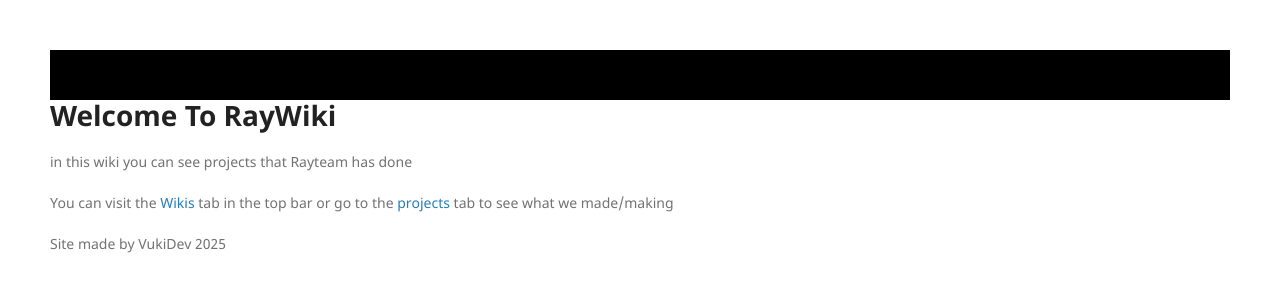
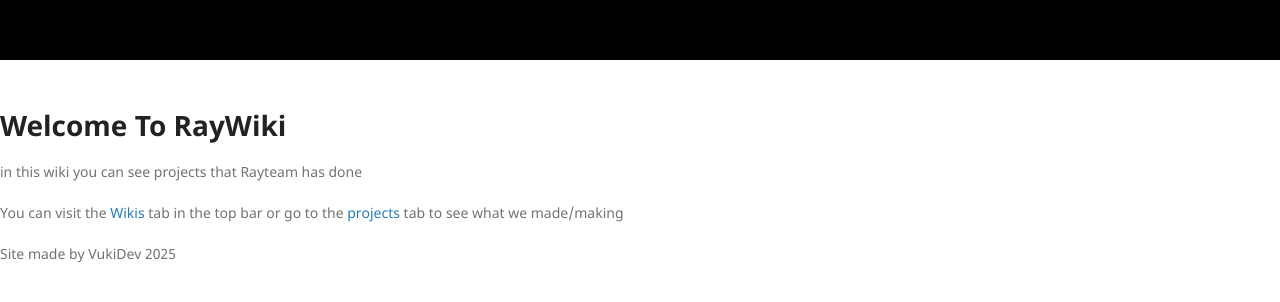
Before and after one commit to RayWiki/RayWiki.github.io, a Jekyll site: the page built from index.md, in a window 1280 px wide. Shown: the top 302 px of the page. Built offline with Jekyll 4.4.1, drawn with Linux system fonts in a browser that asks for light colours.

Commit message:
Update jekyll-theme-minimal.scss

```diff
--- a/_sass/jekyll-theme-minimal.scss
+++ b/_sass/jekyll-theme-minimal.scss
@@ -4,7 +4,7 @@
 body {
   background-color: #fff;
   margin: 0px;
-  padding:50px;
+  padding: 0px;
   font: 14px/1.5 "Noto Sans", "Helvetica Neue", Helvetica, Arial, sans-serif;
   color:#727272;
   font-weight:400;
@@ -58,9 +58,10 @@ a:hover small {
 
 .topbar {
   width: 100%;
-  background-color: black;
-  height: 50px;
+  background-color: #000000;
+  height: 60px;
   margin: 0;
+  margin-bottom: 50px;
   padding: 0;
 }
 
```
